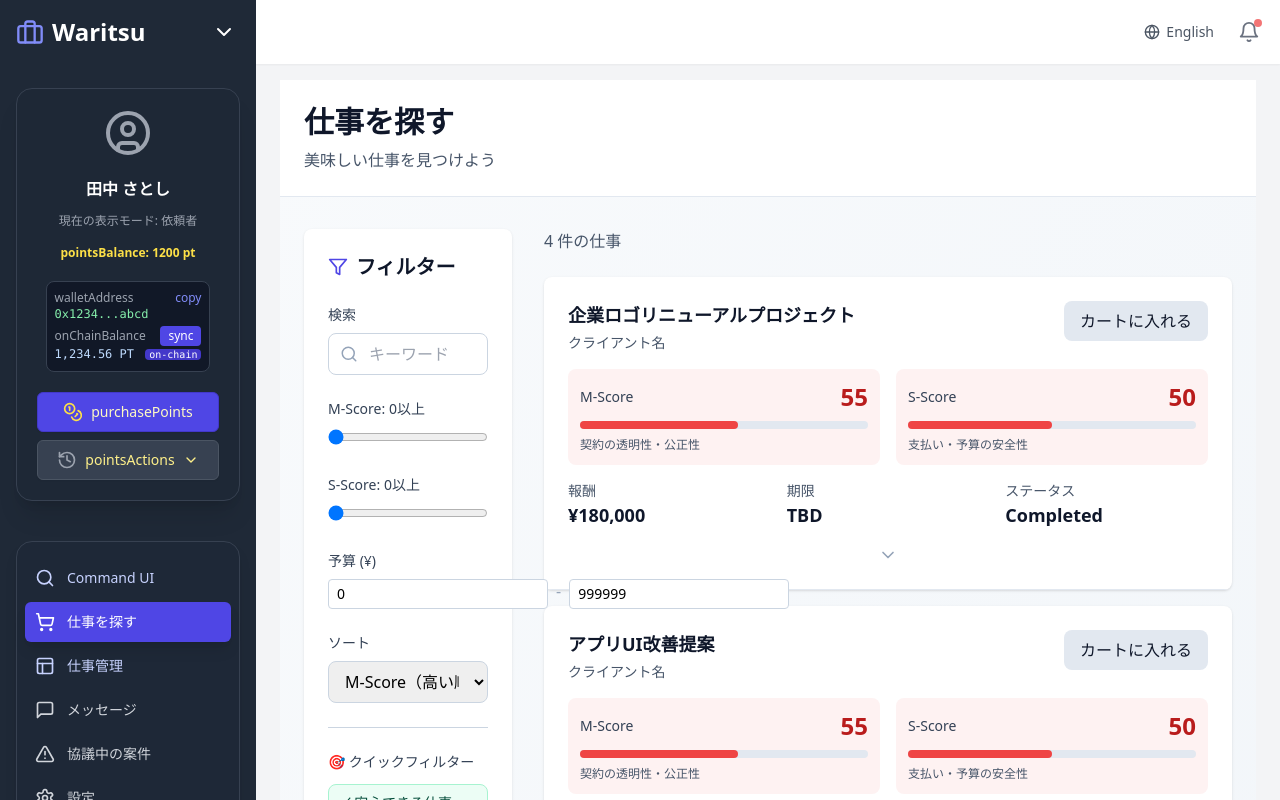
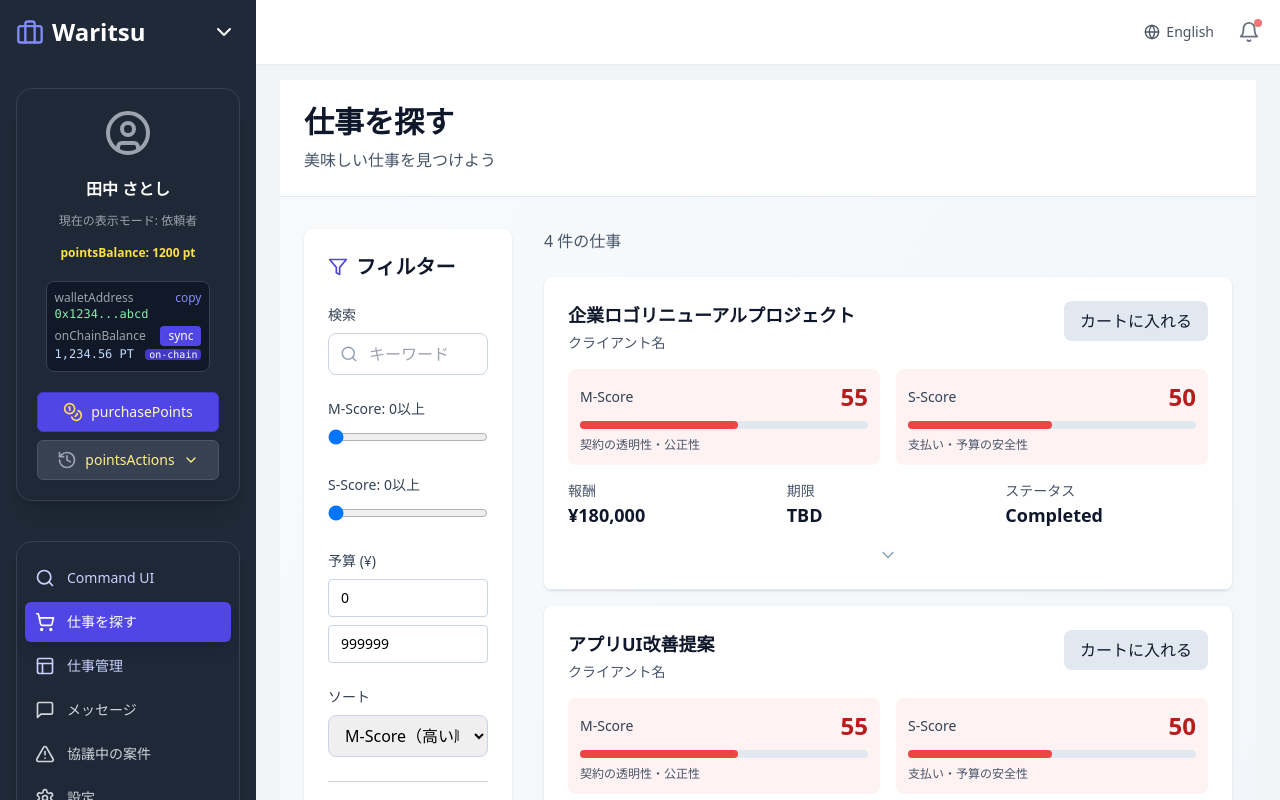
Before and after one commit to ken2san/escrow-app-project, a React (Create React App) app: page /jobs in a window 1280 px wide. Built offline with nearby package versions, Linux system fonts and the light colour scheme.

Commit message:
fix: improve budget filter layout
- Change budget filter from horizontal flex to vertical stack
- Make both input fields full width for better usability
- Improve padding and spacing (px-3 py-2)
- Remove horizontal dash separator
- Prevent layout overflow on smaller sidebars

```diff
--- a/src/pages/JobsSearchPage.js
+++ b/src/pages/JobsSearchPage.js
@@ -166,21 +166,20 @@ export default function JobsSearchPage() {
                 <label className="block text-sm font-medium text-slate-700 mb-2">
                   {t('common.budget', '予算')} (¥)
                 </label>
-                <div className="flex gap-2">
+                <div className="space-y-2">
                   <input
                     type="number"
-                    placeholder="最小"
+                    placeholder="最小金額"
                     value={filters.budgetMin}
                     onChange={(e) => setFilters({ ...filters, budgetMin: parseInt(e.target.value) || 0 })}
-                    className="flex-1 px-2 py-1 border border-slate-300 rounded text-sm"
+                    className="w-full px-3 py-2 border border-slate-300 rounded text-sm"
                   />
-                  <span className="text-slate-400">-</span>
                   <input
                     type="number"
-                    placeholder="最大"
+                    placeholder="最大金額"
                     value={filters.budgetMax}
                     onChange={(e) => setFilters({ ...filters, budgetMax: parseInt(e.target.value) || 999999 })}
-                    className="flex-1 px-2 py-1 border border-slate-300 rounded text-sm"
+                    className="w-full px-3 py-2 border border-slate-300 rounded text-sm"
                   />
                 </div>
               </div>
```
